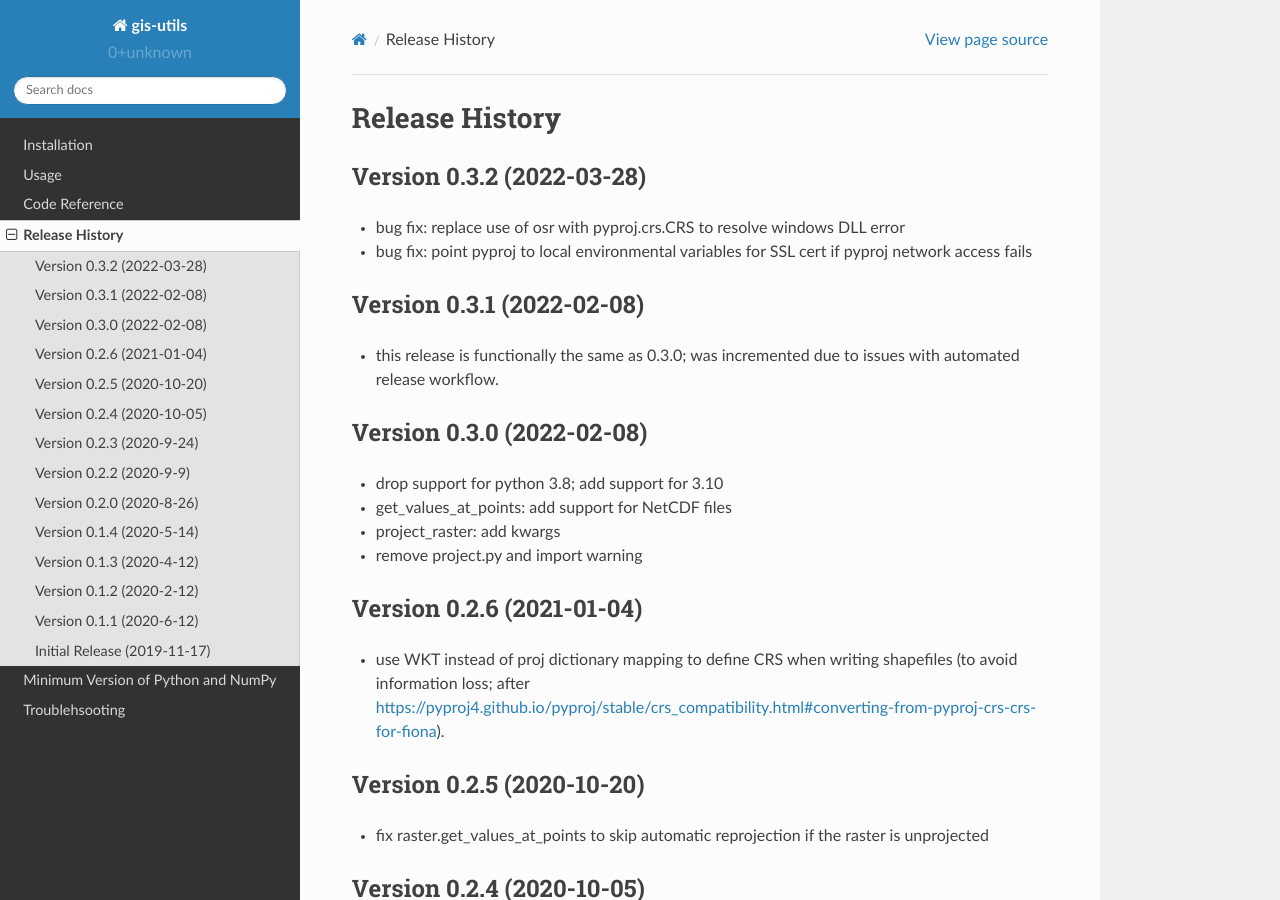
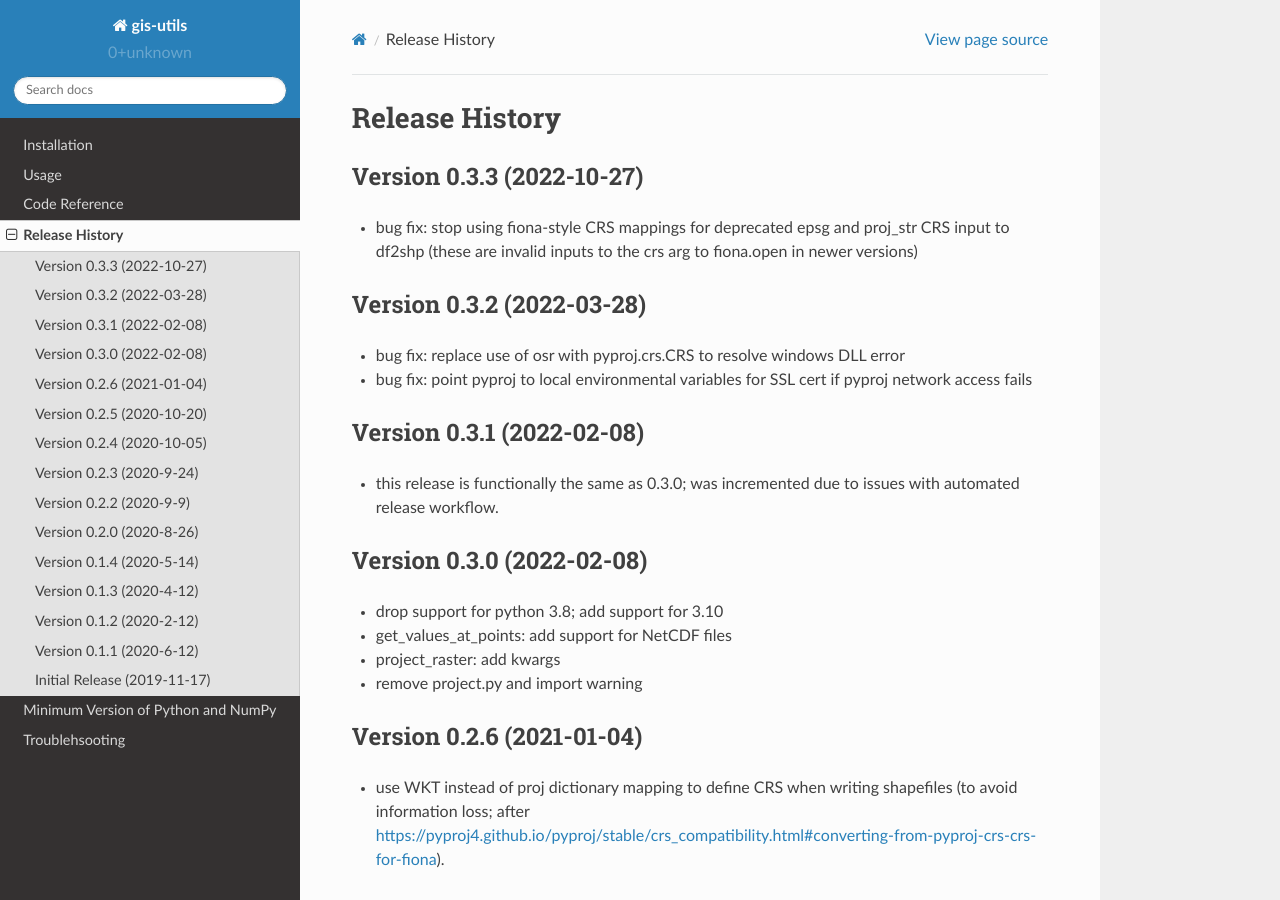
Before and after one commit to aleaf/gis-utils, a Sphinx documentation site: the page built from docs/source/release-history.rst, in a window 1280 px wide and 900 px high. Built offline with Sphinx 7.4.7 and the Read the Docs theme 2.0.0, drawn with Linux system fonts in a browser that asks for light colours.

Commit message:
update(docs): release history

```diff
--- a/docs/source/release-history.rst
+++ b/docs/source/release-history.rst
@@ -1,6 +1,11 @@
 ===============
 Release History
 ===============
+
+Version 0.3.3 (2022-10-27)
+--------------------------
+* bug fix: stop using fiona-style CRS mappings for deprecated epsg and proj_str CRS input to df2shp (these are invalid inputs to the crs arg to fiona.open in newer versions)
+
 
 Version 0.3.2 (2022-03-28)
 --------------------------
```
